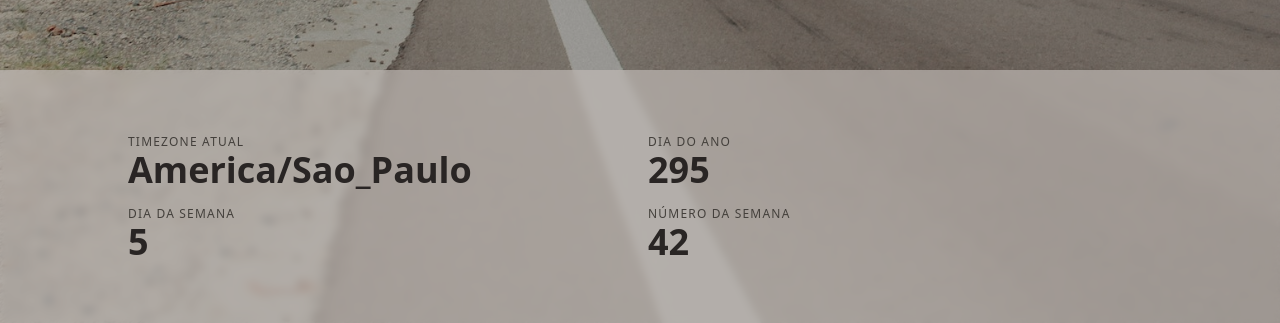
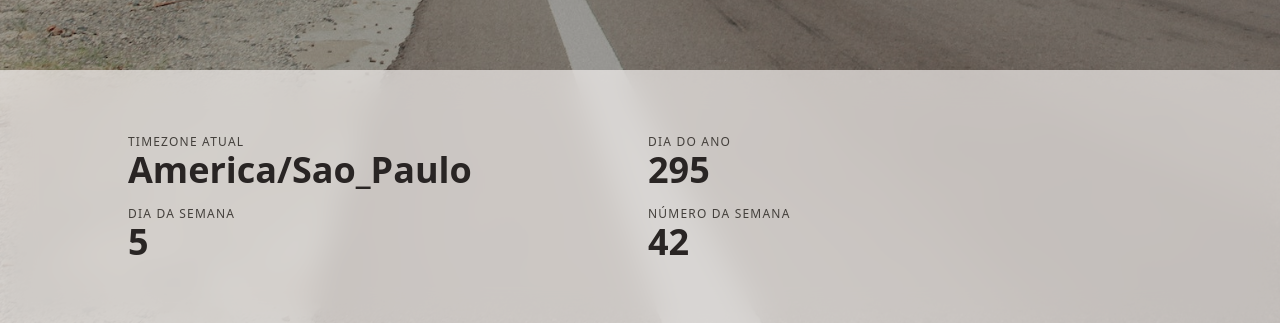
Before and after one commit to luscalima/horigium, a Vue app: page / in a window 1280 px wide. Shown: the part 730-1053 px from the top of the page. Built offline with nearby package versions, Linux system fonts and the light colour scheme.

Commit message:
refactor: makes the information box clearer

```diff
--- a/src/views/Home.vue
+++ b/src/views/Home.vue
@@ -50,7 +50,7 @@ const state = reactive({
       </div>
     </div>
     <div
-      class="flex px-6 md:px-32 py-16 bg-stone-400 bg-opacity-80 backdrop-blur-sm"
+      class="flex px-6 md:px-32 py-16 bg-stone-300 bg-opacity-80 backdrop-blur-lg"
     >
       <ul class="flex-1 grid grid-cols-1 md:grid-cols-2 gap-4">
         <li
```
